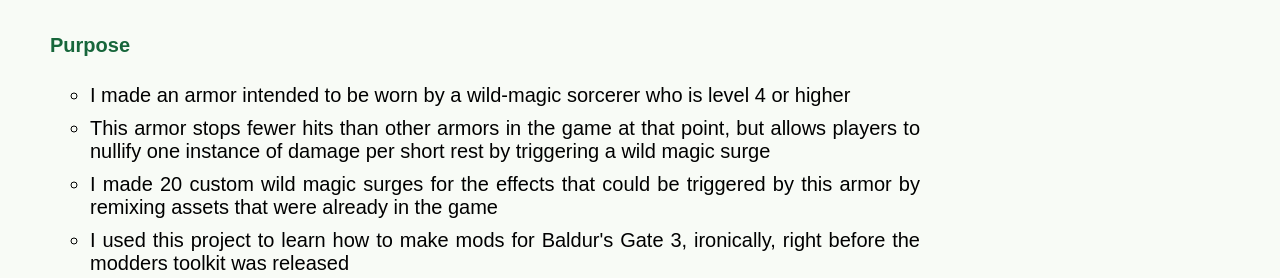
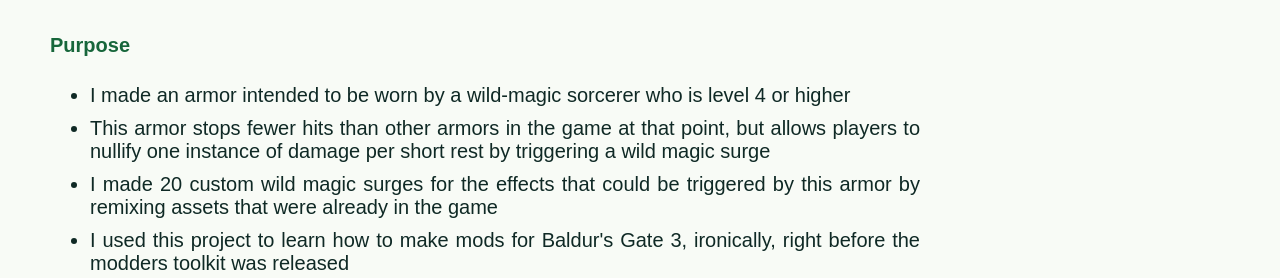
Before and after one commit to Noah-Gartenberg/Noah-Gartenberg.github.io, a plain HTML site: page Pages/GameDesign.html in a window 1280 px wide. Shown: the part 625-903 px from the top of the page. Drawn offline with Linux system fonts and the light colour scheme.

Commit message:
forgot to upload CSS...

```diff
--- a/Assets/css/styles.css
+++ b/Assets/css/styles.css
@@ -144,9 +144,12 @@
         text-justify:inter-word;
     }
 
-    li{
+    ul.BulletPoints:not(ul.hideBulletPoints) li{
         text-align: justify;
         text-justify: inter-word;
+        list-style-type: disc;
+        color:#0F2925;
+
     }
 
     a.anchor {
```
